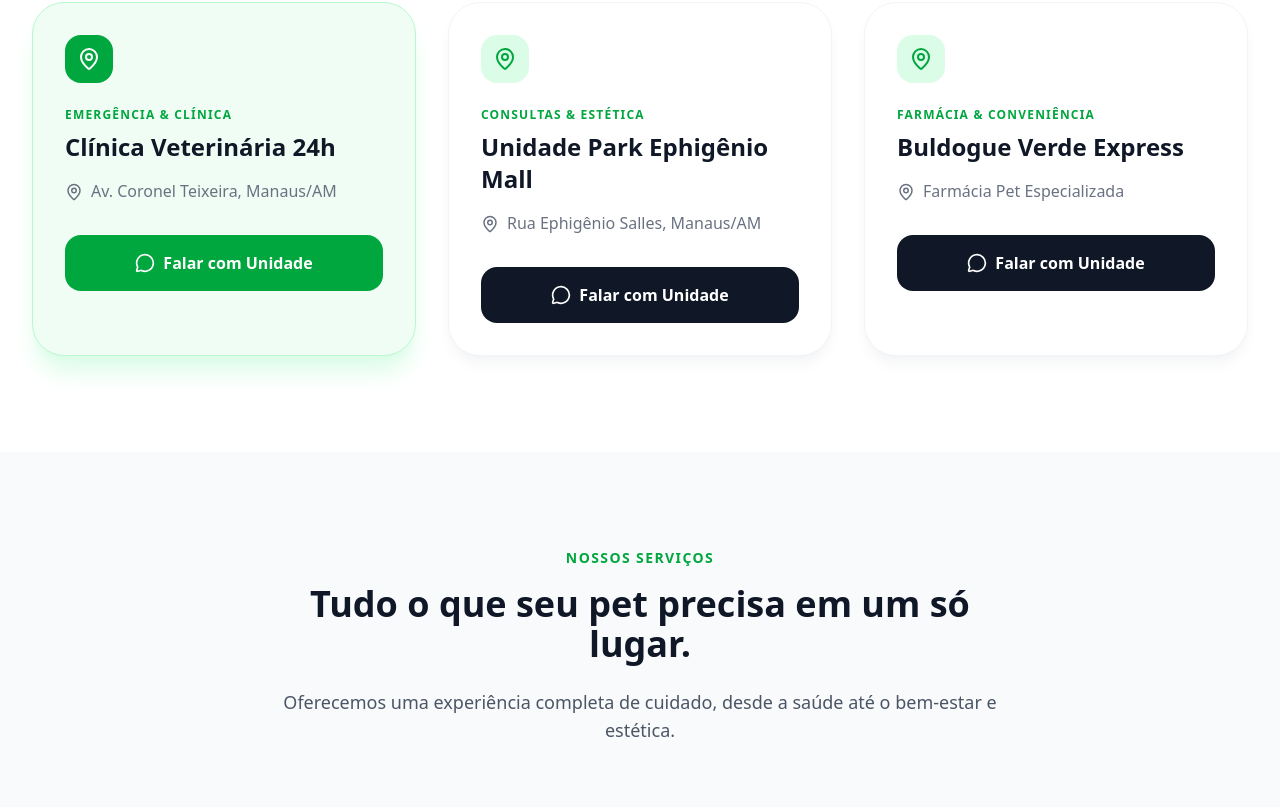
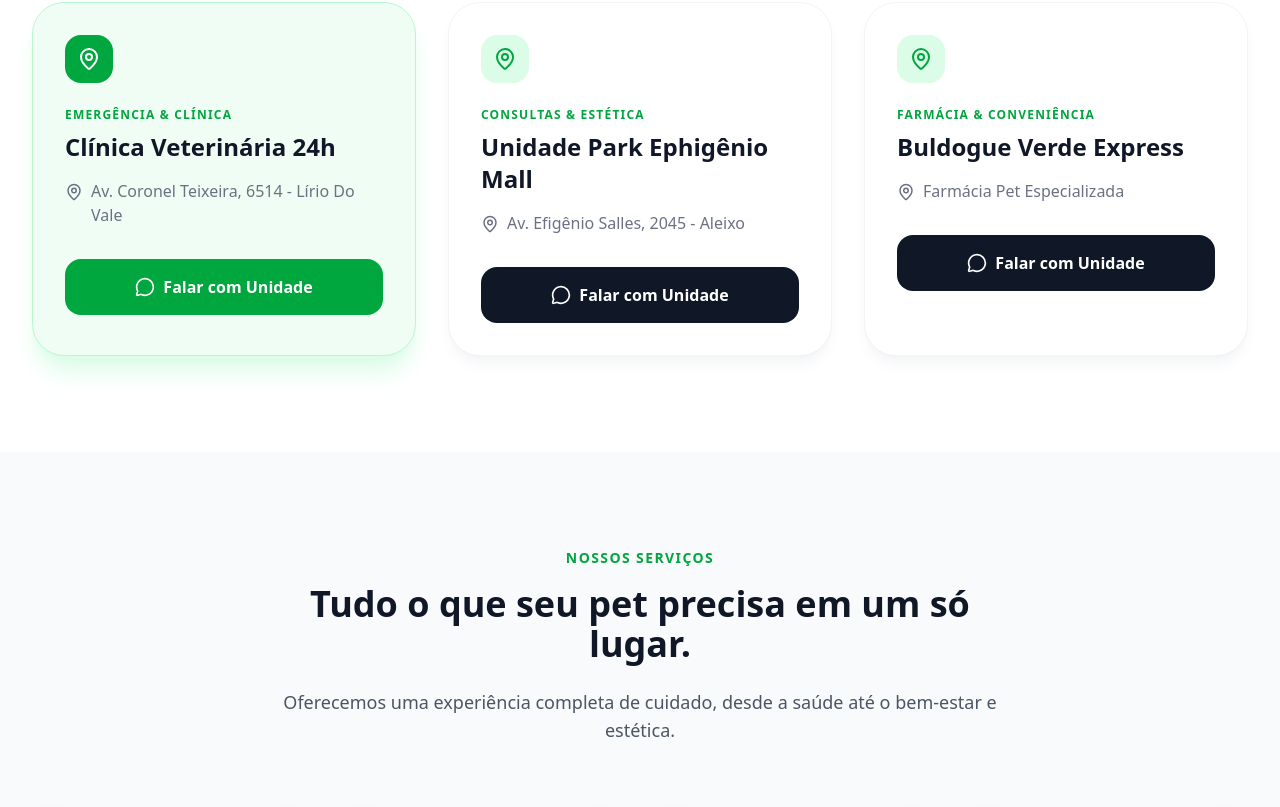
Before and after one commit to vitopsss/BuldogVerde, a React (Vite) app: page / in a window 1280 px wide. Shown: the part 1086-1893 px from the top of the page. Built offline with nearby package versions, Linux system fonts and the light colour scheme.

Commit message:
Update App - Link Endereço.tsx

```diff
--- a/src/App.tsx
+++ b/src/App.tsx
@@ -30,7 +30,8 @@ const UNIDADES = [
   {
     id: 'clinica-24h',
     name: 'Clínica Veterinária 24h',
-    address: 'Av. Coronel Teixeira, Manaus/AM',
+    address: 'Av. Coronel Teixeira, 6514 - Lírio Do Vale',
+    mapLink: 'https://maps.google.com/?q=Av.+Coronel+Teixeira,+6514+-+Lírio+Do+Vale,+Manaus+-+AM,+69030-480,+Brasil',
     whatsapp: 'https://wa.me/5592982853396',
     type: 'Emergência & Clínica',
     highlight: true
@@ -38,7 +39,8 @@ const UNIDADES = [
   {
     id: 'park-mall',
     name: 'Unidade Park Ephigênio Mall',
-    address: 'Rua Ephigênio Salles, Manaus/AM',
+    address: 'Av. Efigênio Salles, 2045 - Aleixo',
+    mapLink: 'https://maps.google.com/?q=Park+Mall+Ephigênio+-+Av.+Efigênio+Salles,+2045+-+Aleixo,+Manaus+-+AM,+69060-020,+Brasil',
     whatsapp: 'https://wa.me/5592984242894',
     type: 'Consultas & Estética'
   },
@@ -46,6 +48,7 @@ const UNIDADES = [
     id: 'express',
     name: 'Buldogue Verde Express',
     address: 'Farmácia Pet Especializada',
+    mapLink: '#',
     whatsapp: 'https://wa.me/5592981963761?text=Unidade+Express',
     type: 'Farmácia & Conveniência'
   }
```
